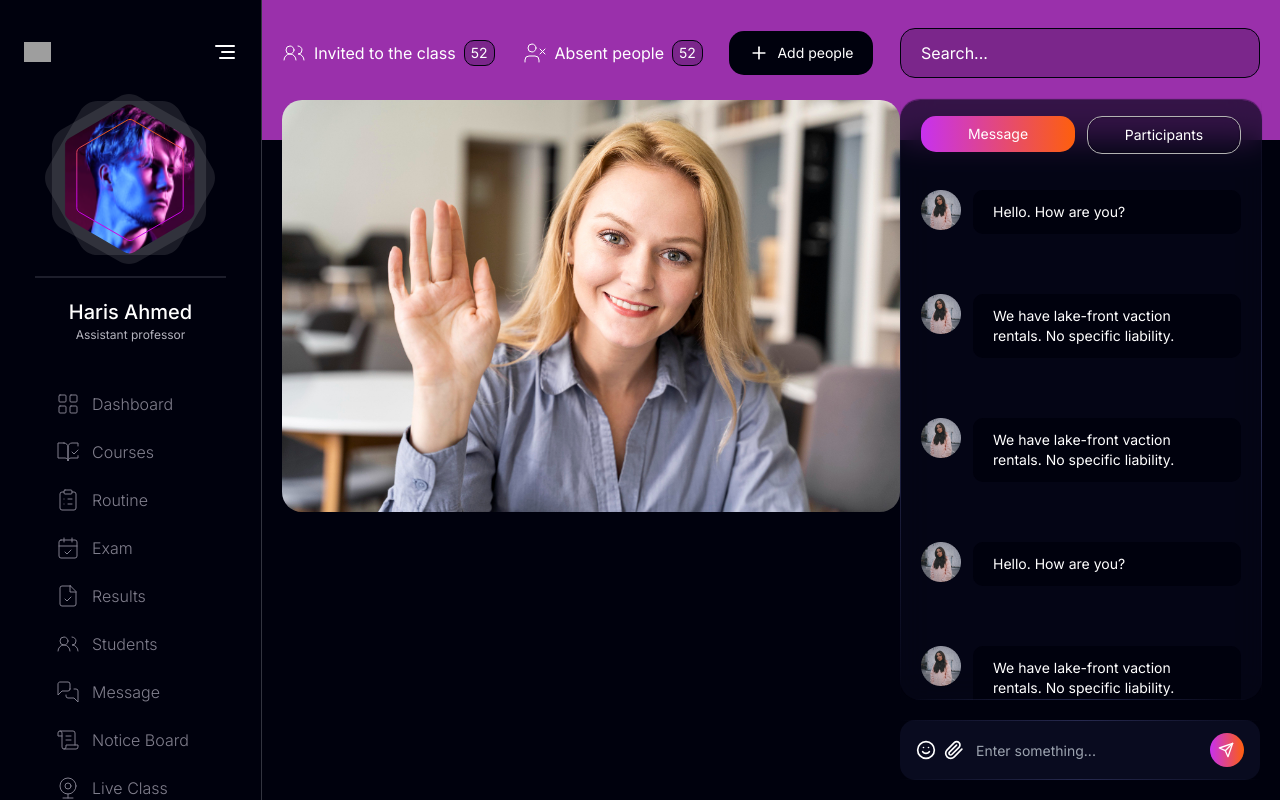
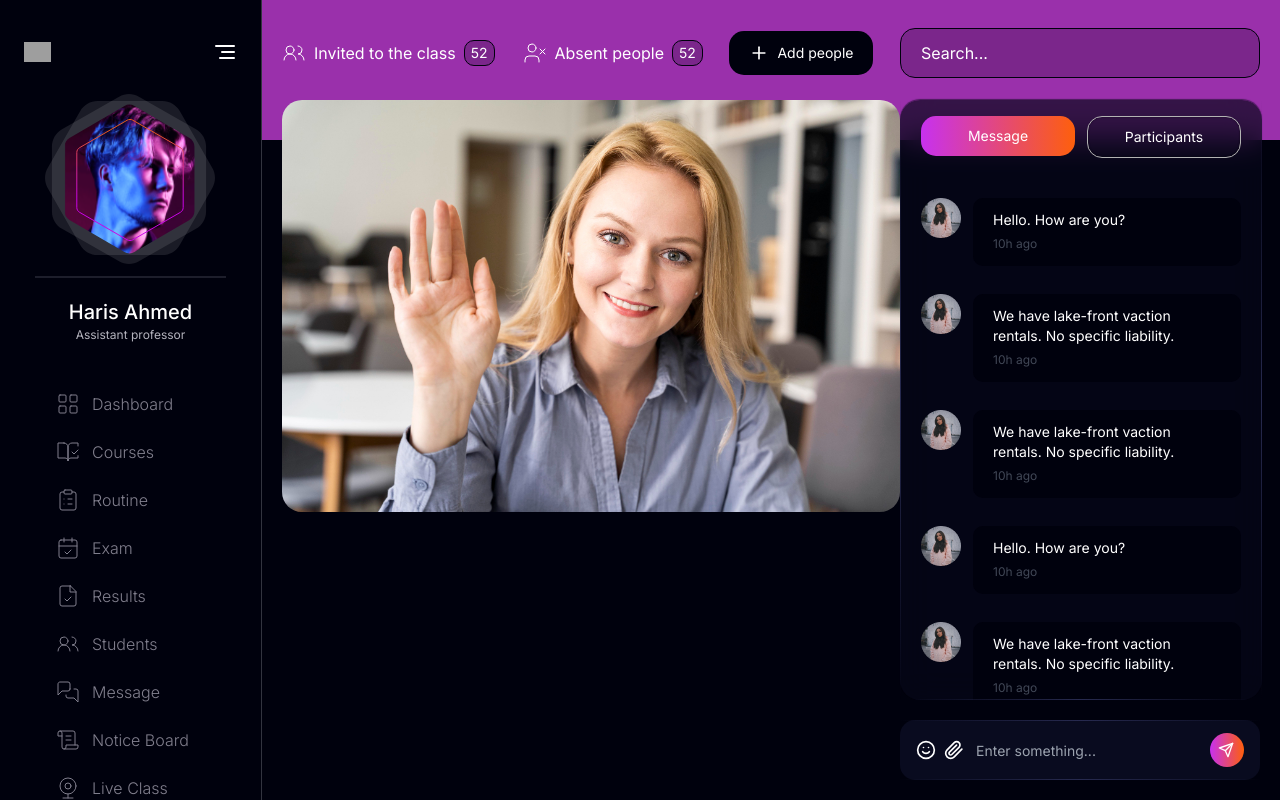
Before and after one commit to andrewench/marathon-chat-2023-frontend, a Next.js app: page / in a window 1280 px wide. Built offline with nearby package versions, Linux system fonts and the light colour scheme; grey boxes are pictures that could not be loaded.

Commit message:
add metadata for message items

```diff
--- a/src/components/layout/chat/chat.layout.tsx
+++ b/src/components/layout/chat/chat.layout.tsx
@@ -4,7 +4,7 @@ import SimpleBar from 'simplebar-react'
 
 import cn from 'clsx'
 
-import { Flex, ScrollBox } from '@/components/layout'
+import { Flex } from '@/components/layout'
 
 import { MessageItem, StyledButton } from '@/components/ui'
 
@@ -48,6 +48,10 @@ export const Chat: FC = () => {
                 <MessageItem>
                   We have lake-front vaction rentals. No specific liability.
                 </MessageItem>
+
+                <div className={styles.myMessage}>
+                  We have lake-front vaction rentals. No specific liability.
+                </div>
               </div>
             </SimpleBar>
           </div>
--- a/src/components/layout/chat/chat.module.scss
+++ b/src/components/layout/chat/chat.module.scss
@@ -36,11 +36,21 @@
 }
 
 .tab {
-  @apply w-1/2 text-sm rounded-[15px];
+  @apply py-[10px] w-1/2 text-sm rounded-[15px];
 }
 
 .chat {
   @apply w-[360px] h-[calc(100vh-100px-50px-40px-80px)] text-white;
+}
+
+.chatList {
+  @apply py-7;
+}
+
+.myMessage {
+  @apply text-sm rounded-[10px] p-3 w-[70%] ml-auto mr-5;
+
+  background: linear-gradient(90deg, #c731ef, #fe5f0c);
 }
 
 .scrollBar {
--- a/src/components/ui/message-item/message-item.component.tsx
+++ b/src/components/ui/message-item/message-item.component.tsx
@@ -17,7 +17,10 @@ export const MessageItem: FC<{ children: string }> = ({ children }) => {
         draggable={false}
       />
 
-      <p className={styles.message}>{children}</p>
+      <div className={styles.message}>
+        <p className={styles.text}>{children}</p>
+        <span className={styles.timestamp}>10h ago</span>
+      </div>
     </Flex>
   )
 }
--- a/src/components/ui/message-item/message-item.module.scss
+++ b/src/components/ui/message-item/message-item.module.scss
@@ -1,7 +1,15 @@
 .box {
-  @apply w-full py-5 px-5 mb-5 last:mb-0 gap-3;
+  @apply w-full px-5 mb-7 last:mb-0 gap-3;
 }
 
 .message {
-  @apply bg-marathon-black text-white text-sm w-full px-5 py-3 rounded-[10px] leading-5;
+  @apply bg-marathon-black w-full px-5 py-3 rounded-[10px];
 }
+
+.text {
+  @apply text-white text-sm leading-5;
+}
+
+.timestamp {
+  @apply text-[#414857] text-xs;
+}
```
